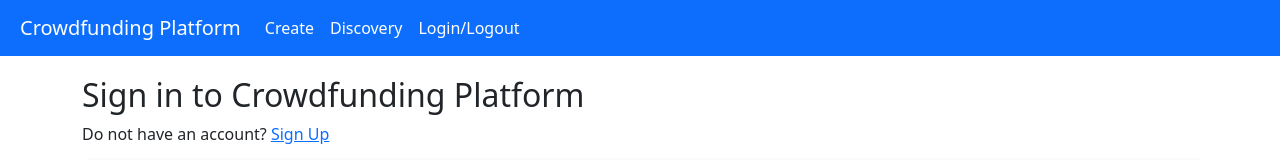
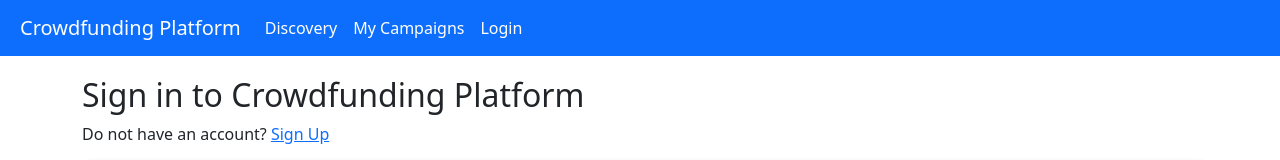
Before and after one commit to usuu03/Crowdfunding-Platform, a React (Create React App) app in the folder frontend/: page / in a window 1280 px wide. Shown: the top 160 px of the page. Built offline with nearby package versions, Linux system fonts and the light colour scheme.

Commit message:
implementing authentication context to page

```diff
--- a/frontend/src/components/Header.jsx
+++ b/frontend/src/components/Header.jsx
@@ -1,7 +1,16 @@
 import React from "react";
 import { Link } from "react-router-dom";
+import { useAuthState, useAuthDispatch } from "../context/authContext"; // Import your authentication context and hooks
 
 export default function Header() {
+  const { isAuthenticated, user } = useAuthState(); // Get authentication state
+  const authDispatch = useAuthDispatch(); // Get authentication dispatch function
+
+  const handleLogout = () => {
+    // Dispatch a logout action when the user clicks "Logout"
+    authDispatch({ type: "LOGOUT" });
+  };
+
   return (
     <header>
       <nav className="navbar navbar-expand-lg navbar-light bg-primary">
@@ -21,20 +30,35 @@ export default function Header() {
         </button>
         <div className="collapse navbar-collapse" id="navbarNavDropdown">
           <ul className="navbar-nav ml-auto">
-            <li className="nav-item active">
+            {/* <li className="nav-item active">
               <Link to="/create-campaign" className="nav-link" id="nav-item">
                 Create
               </Link>
-            </li>
+            </li> */}
+
             <li className="nav-item">
               <Link to="/discovery" className="nav-link" id="nav-item">
                 Discovery
               </Link>
             </li>
+
             <li className="nav-item">
-              <Link to="/login" className="nav-link" id="nav-item">
-                Login/Logout
+              <Link to="/campaigns" className="nav-link" id="nav-item">
+                My Campaigns
               </Link>
+            </li>
+
+            <li className="nav-item">
+              {/* Conditionally render "Login" or "Logout" based on authentication status */}
+              {isAuthenticated ? (
+                <span className="nav-link" id="nav-item" onClick={handleLogout}>
+                  Logout
+                </span>
+              ) : (
+                <Link to="/login" className="nav-link" id="nav-item">
+                  Login
+                </Link>
+              )}
             </li>
           </ul>
         </div>
--- a/frontend/src/index.css
+++ b/frontend/src/index.css
@@ -24,7 +24,12 @@ code {
 
 #nav-item {
   color: white;
+
 }
+
+
+
+
 
 /* Register Page Styles */
 
--- a/frontend/src/index.js
+++ b/frontend/src/index.js
@@ -2,10 +2,13 @@ import React from "react";
 import ReactDOM from "react-dom/client";
 import "./index.css";
 import App from "./App";
+import { AuthProvider } from "./context/authContext";
 
 const root = ReactDOM.createRoot(document.getElementById("root"));
 root.render(
   <React.StrictMode>
-    <App />
+    <AuthProvider>
+      <App />
+    </AuthProvider>
   </React.StrictMode>
 );
--- a/frontend/src/pages/Login.jsx
+++ b/frontend/src/pages/Login.jsx
@@ -7,11 +7,13 @@ import {
   Link,
   useNavigate,
 } from "react-router-dom";
+import { useAuthDispatch } from "../context/authContext";
 
 import axios from "axios";
 
 export default function Login() {
   const navigate = useNavigate();
+  const dispatch = useAuthDispatch();
   const [userData, setUserData] = useState({
     emailAddress: "",
     password: "",
@@ -26,6 +28,7 @@ export default function Login() {
         userData
       );
       console.log(response.data);
+      dispatch({ type: "LOGIN", payload: response.data });
 
       //Redirecting to the Homepage if successfully logged in
       navigate("/discovery");
--- a/frontend/src/pages/Register.jsx
+++ b/frontend/src/pages/Register.jsx
@@ -1,9 +1,11 @@
 import React, { useState } from "react";
 import { Link, useNavigate } from "react-router-dom";
 import axios from "axios";
+import { useAuthDispatch } from "../context/authContext";
 
 export default function Register() {
   const navigate = useNavigate();
+  const dispatch = useAuthDispatch();
   const [userData, setUserData] = useState({
     firstName: "",
     lastName: "",
@@ -47,6 +49,7 @@ export default function Register() {
         userData
       );
       console.log(response.data);
+      dispatch({ type: "LOGIN", payload: response.data });
       navigate("/discovery");
     } catch (error) {
       console.error("Registration error:", error);
```
